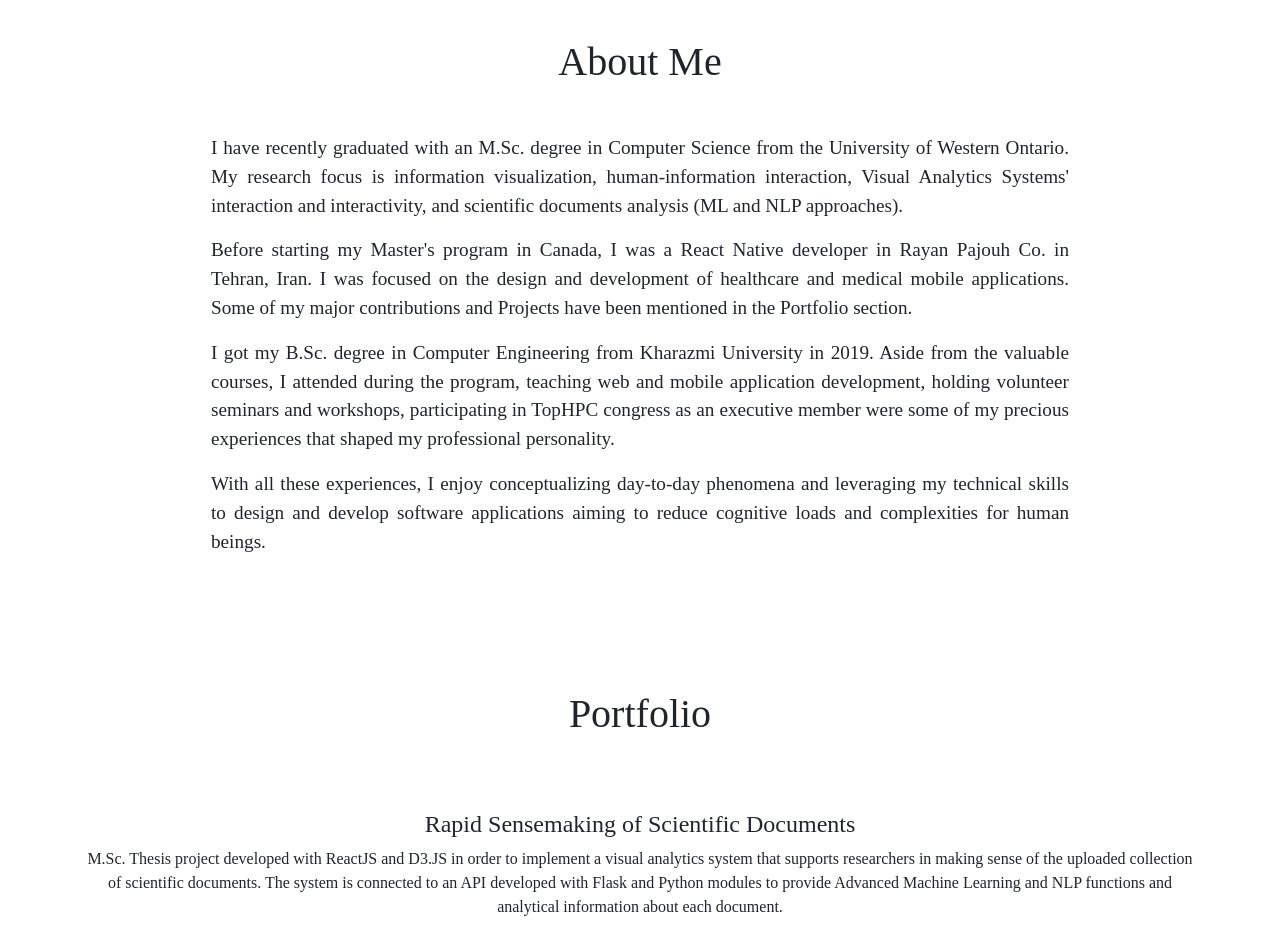
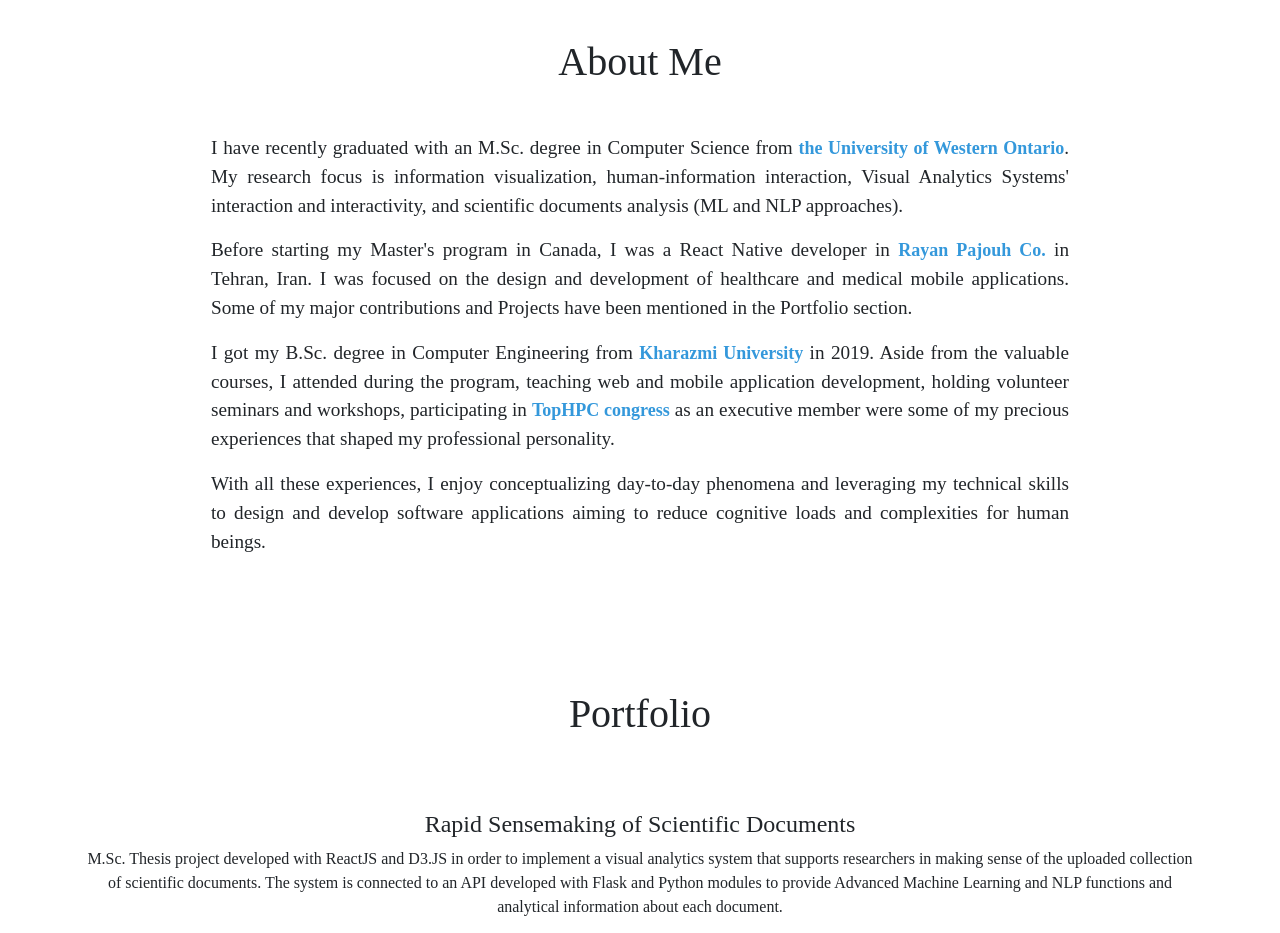
Before and after one commit to amir23reza/amirrezahaghverdi, a React (Create React App) app: page / in a window 1280 px wide. Shown: the part 880-1813 px from the top of the page. Built offline with nearby package versions, Linux system fonts and the light colour scheme; what webfontloader would draw is missing.

Commit message:
cv fixed

```diff
--- a/src/containers/Intro.js
+++ b/src/containers/Intro.js
@@ -41,7 +41,7 @@ class Intro extends React.Component {
         <header>
           <Router>
             <MDBNavbar color="myNavBar" fixed="top" dark expand="md" scrolling transparent>
-              <MDBNavbarBrand href="/">
+              <MDBNavbarBrand>
                 <img src={require('../images/logo.png')} className="fluid logo_img" alt="logo" />
               </MDBNavbarBrand>
               {!this.state.isWideEnough && <MDBNavbarToggler onClick={this.onClick} />}
@@ -92,7 +92,7 @@ class Intro extends React.Component {
                   <h2>Hello & Welcome</h2>
                   <h1>I'm Amir Reza Haghverdi</h1>
                   <br />
-                  <MDBBtn className="cvBtn" outline color="white" href="http://amirrezahaghverdi.com/cv.pdf" target="_blank">
+                  <MDBBtn className="cvBtn" outline color="white" href="./CV_Amirreza_Haghverdi.pdf" target="_blank">
                     Download CV
                   </MDBBtn>
                   <div className="icon-scroll">
--- a/src/containers/soFar.js
+++ b/src/containers/soFar.js
@@ -16,9 +16,9 @@ class SoFar extends Component {
                                     About Me
                                 </h2>
                                 <MDBAnimation reveal type="fadeInUp">
-                                    <p className="aboutMeP">I have recently graduated with an M.Sc. degree in Computer Science from the University of Western Ontario. My research focus is information visualization, human-information interaction, Visual Analytics Systems' interaction and interactivity, and scientific documents analysis (ML and NLP approaches).</p>
-                                    <p className="aboutMeP">Before starting my Master's program in Canada, I was a React Native developer in Rayan Pajouh Co. in Tehran, Iran. I was focused on the design and development of healthcare and medical mobile applications. Some of my major contributions and Projects have been mentioned in the Portfolio section.</p>
-                                    <p className="aboutMeP">I got my B.Sc. degree in Computer Engineering from Kharazmi University in 2019. Aside from the valuable courses, I attended during the program, teaching web and mobile application development, holding volunteer seminars and workshops, participating in TopHPC congress as an executive member were some of my precious experiences that shaped my professional personality.</p>
+                                    <p className="aboutMeP">I have recently graduated with an M.Sc. degree in Computer Science from <a href="http://uwo.ca" className="testimonialLink" target="_blank">the University of Western Ontario</a>. My research focus is information visualization, human-information interaction, Visual Analytics Systems' interaction and interactivity, and scientific documents analysis (ML and NLP approaches).</p>
+                                    <p className="aboutMeP">Before starting my Master's program in Canada, I was a React Native developer in <a href="http://rayanpajouh.co/" className="testimonialLink" target="_blank">Rayan Pajouh Co.</a> in Tehran, Iran. I was focused on the design and development of healthcare and medical mobile applications. Some of my major contributions and Projects have been mentioned in the Portfolio section.</p>
+                                    <p className="aboutMeP">I got my B.Sc. degree in Computer Engineering from <a href="https://khu.ac.ir/en" className="testimonialLink" target="_blank">Kharazmi University</a> in 2019. Aside from the valuable courses, I attended during the program, teaching web and mobile application development, holding volunteer seminars and workshops, participating in <a href="https://tophpc.com/" className="testimonialLink" target="_blank">TopHPC congress</a> as an executive member were some of my precious experiences that shaped my professional personality.</p>
                                     <p className="aboutMeP">With all these experiences, I enjoy conceptualizing day-to-day phenomena and leveraging my technical skills to design and develop software applications aiming to reduce cognitive loads and complexities for human beings.</p>
                                 </MDBAnimation>
                             </div>
```
Also changed, not shown: 1 other file (tests, documents, lock files or other folders).
